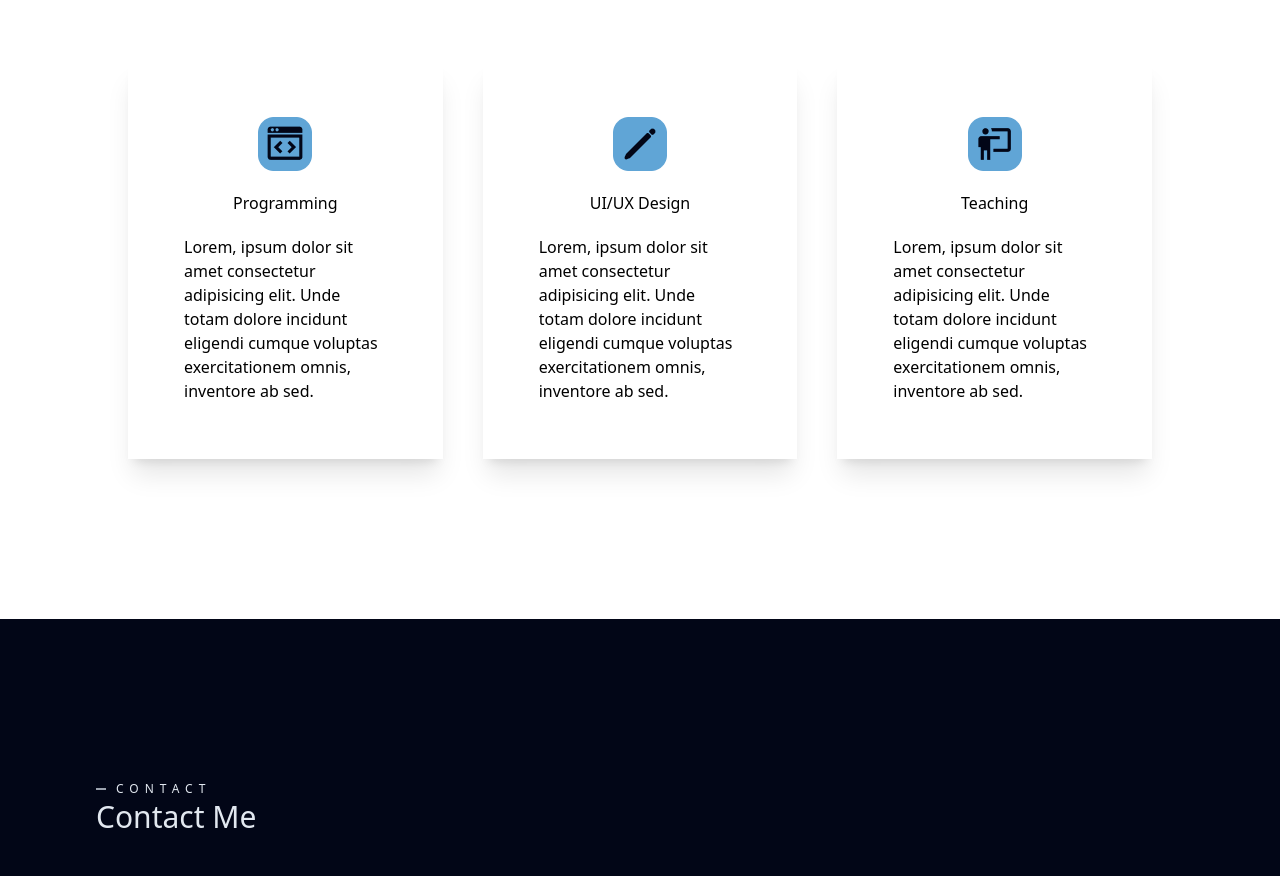
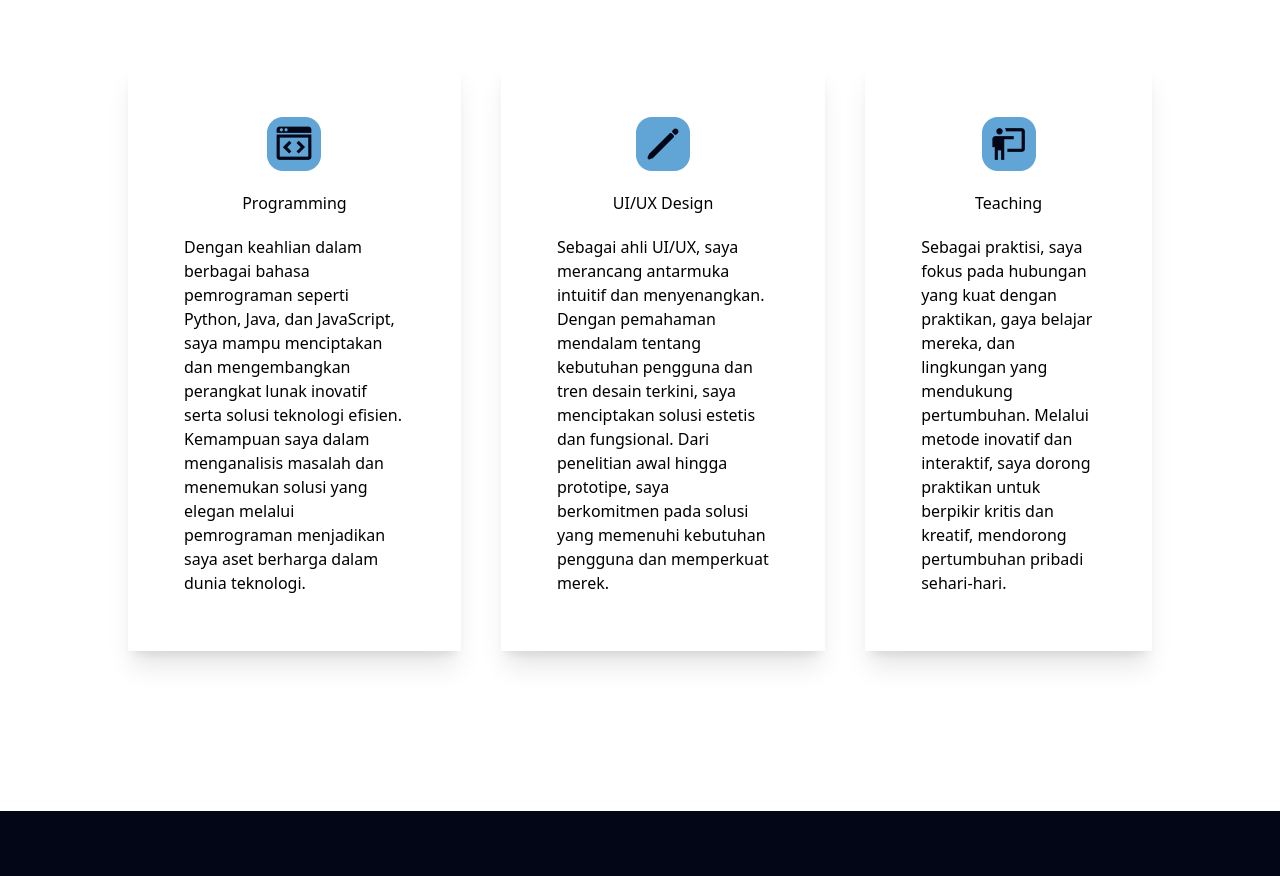
Before and after one commit to Novandra7/Tailwindcss_Website, a website: page index.html in a window 1280 px wide. Shown: the part 951-1827 px from the top of the page. Drawn offline with Linux system fonts and the light colour scheme; some packages are replaced by stand-ins of ours; a script that the page names is missing; files whose address does not match are found by name.

Commit message:
Update index.html

```diff
--- a/index.html
+++ b/index.html
@@ -72,33 +72,33 @@
                 <div class="flex flex-row justify-evenly gap-10">
                     <!-- card layout -->
                     <div class="flex flex-col items-center gap-5 p-14 shadow-xl">
-                        <img src="img/Group 1.png" alt="" />
+                        <img src="dist/img/Group 1.png" alt="" />
                         <p>Programming</p>
                         <p>
-                            Lorem, ipsum dolor sit amet consectetur
-                            adipisicing elit. Unde totam dolore incidunt
-                            eligendi cumque voluptas exercitationem omnis,
-                            inventore ab sed.
+                            Dengan keahlian dalam berbagai bahasa pemrograman seperti Python, Java, dan JavaScript, saya
+                            mampu menciptakan dan mengembangkan perangkat lunak inovatif serta solusi teknologi efisien.
+                            Kemampuan saya dalam menganalisis masalah dan menemukan solusi yang elegan melalui
+                            pemrograman menjadikan saya aset berharga dalam dunia teknologi.
                         </p>
                     </div>
                     <div class="flex flex-col items-center gap-5 p-14 shadow-xl">
-                        <img src="img/Group 2.png" alt="" />
+                        <img src="dist/img/Group 2.png" alt="" />
                         <p>UI/UX Design</p>
                         <p>
-                            Lorem, ipsum dolor sit amet consectetur
-                            adipisicing elit. Unde totam dolore incidunt
-                            eligendi cumque voluptas exercitationem omnis,
-                            inventore ab sed.
+                            Sebagai ahli UI/UX, saya merancang antarmuka intuitif dan menyenangkan. Dengan pemahaman
+                            mendalam tentang kebutuhan pengguna dan tren desain terkini, saya menciptakan solusi estetis
+                            dan fungsional. Dari penelitian awal hingga prototipe, saya berkomitmen pada solusi yang
+                            memenuhi kebutuhan pengguna dan memperkuat merek.
                         </p>
                     </div>
                     <div class="flex flex-col items-center gap-5 p-14 shadow-xl">
-                        <img src="img/Group 3.png" alt="" />
+                        <img src="dist/img/Group 3.png" alt="" />
                         <p>Teaching</p>
                         <p>
-                            Lorem, ipsum dolor sit amet consectetur
-                            adipisicing elit. Unde totam dolore incidunt
-                            eligendi cumque voluptas exercitationem omnis,
-                            inventore ab sed.
+                            Sebagai praktisi, saya fokus pada hubungan yang kuat dengan praktikan, gaya belajar mereka,
+                            dan lingkungan yang mendukung pertumbuhan. Melalui metode inovatif dan interaktif, saya
+                            dorong praktikan untuk berpikir kritis dan kreatif, mendorong pertumbuhan pribadi
+                            sehari-hari.
                         </p>
                     </div>
                 </div>
```
